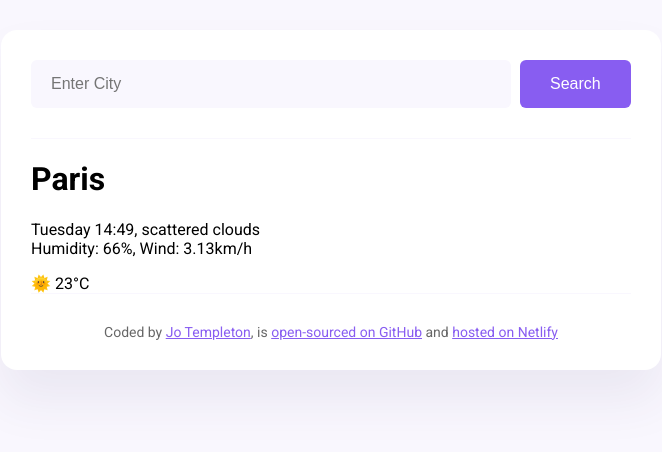
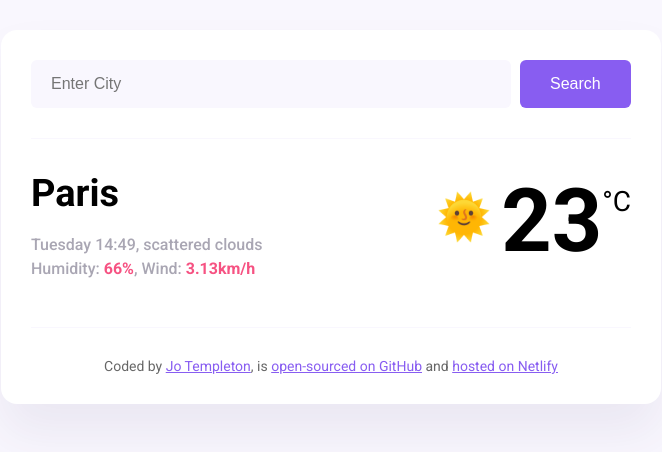
Before and after one commit to johtemp/weather-application-jot, a plain HTML site: page index.html in a window 1280 px wide. Shown: the whole page, without its empty margins (309-971 px from the left). Drawn offline with Linux system fonts and the light colour scheme.

Commit message:
Added basic css to the weather app details

```diff
--- a/index.html
+++ b/index.html
@@ -25,15 +25,21 @@
       </form>
     </header>
     <main>
-      <div>
-        <h1>Paris</h1>
-        <p>
-          Tuesday 14:49, scattered clouds
-          <br />
-          Humidity: 66%, Wind: 3.13km/h
-        </p>
+      <div class="weather-app-data">
+        <div>
+          <h1 class="weather-app-city">Paris</h1>
+          <p class="weather-app-details">
+            Tuesday 14:49, scattered clouds
+            <br />
+            Humidity: <strong>66%</strong>, Wind: <strong>3.13km/h </strong>
+          </p>
+        </div>
+        <div class="weather-app-temperature-container">
+          <div class="weather-app-icon">🌞</div>
+          <div class="weather-app-temperature">23</div>
+          <div class="weather-app-unit">°C</div>
+        </div>
       </div>
-      <div>🌞 23°C</div>
     </main>
     <body>
       <footer>
--- a/src/style.css
+++ b/src/style.css
@@ -36,6 +36,45 @@ header {
   color: white;
   margin-left: 5px;
 }
+
+main {
+  padding: 30px 0;
+}
+.weather-app-data {
+  display: flex;
+  justify-content: space-between;
+}
+
+.weather-app-city {
+  margin: 0;
+  font-size: 38px;
+  line-height: 48px;
+}
+.weather-app-details {
+  font-size: 16px;
+  color: rgba(39, 33, 66, 0.4);
+  line-height: 24px;
+  font-weight: 500;
+}
+.weather-app-details strong {
+  color: #f65282;
+}
+.weather-app-temperature-container {
+  display: flex;
+}
+.weather-app-icon {
+  font-size: 44px;
+  margin-top: 22px;
+}
+.weather-app-temperature {
+  font-size: 88px;
+  font-weight: bold;
+  margin-left: 10px;
+}
+.weather-app-unit {
+  margin-top: 16px;
+  font-size: 28px;
+}
 footer {
   border-top: 1px solid #f9f7fe;
   padding: 30px 0 0 0;
```
